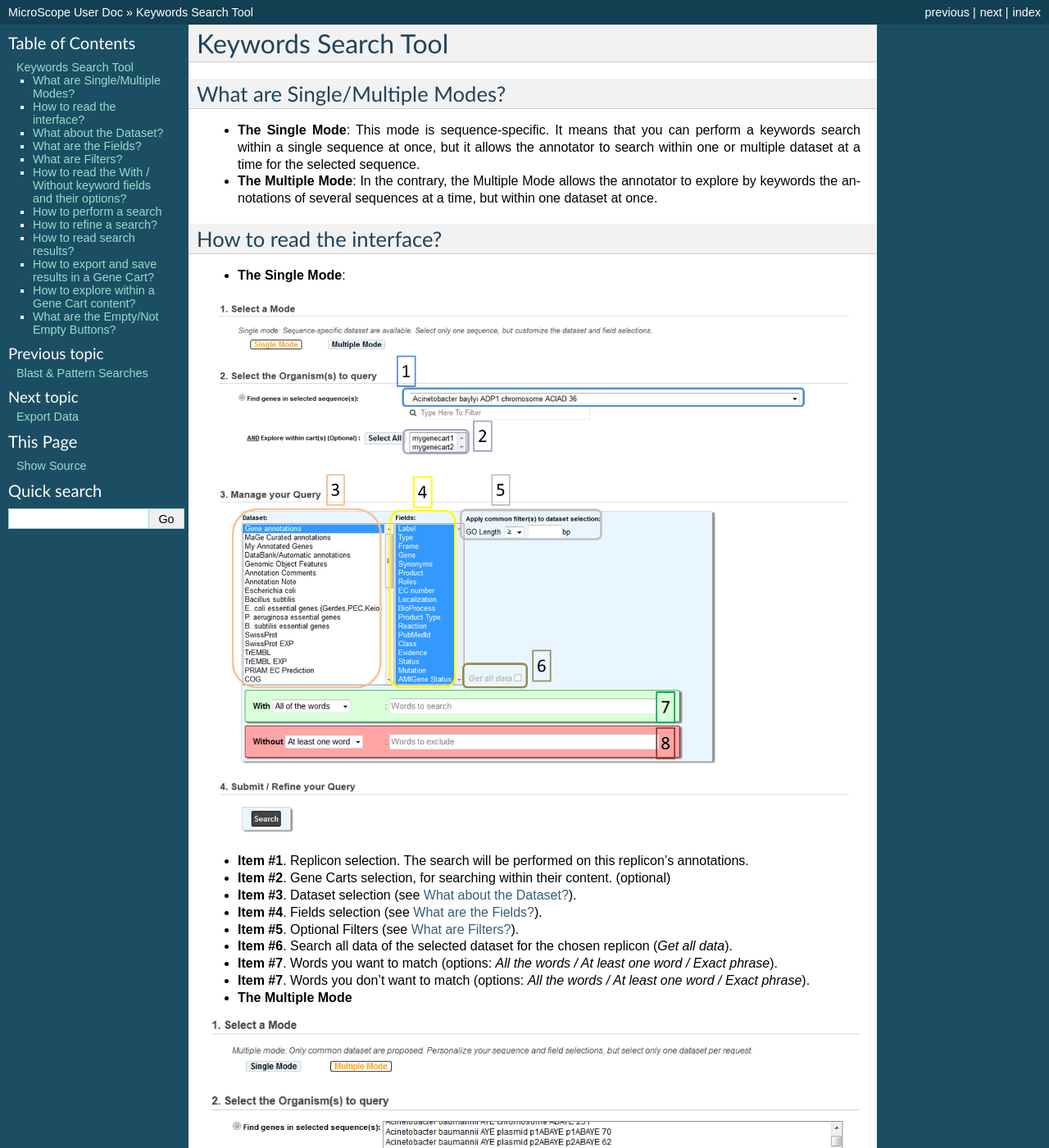
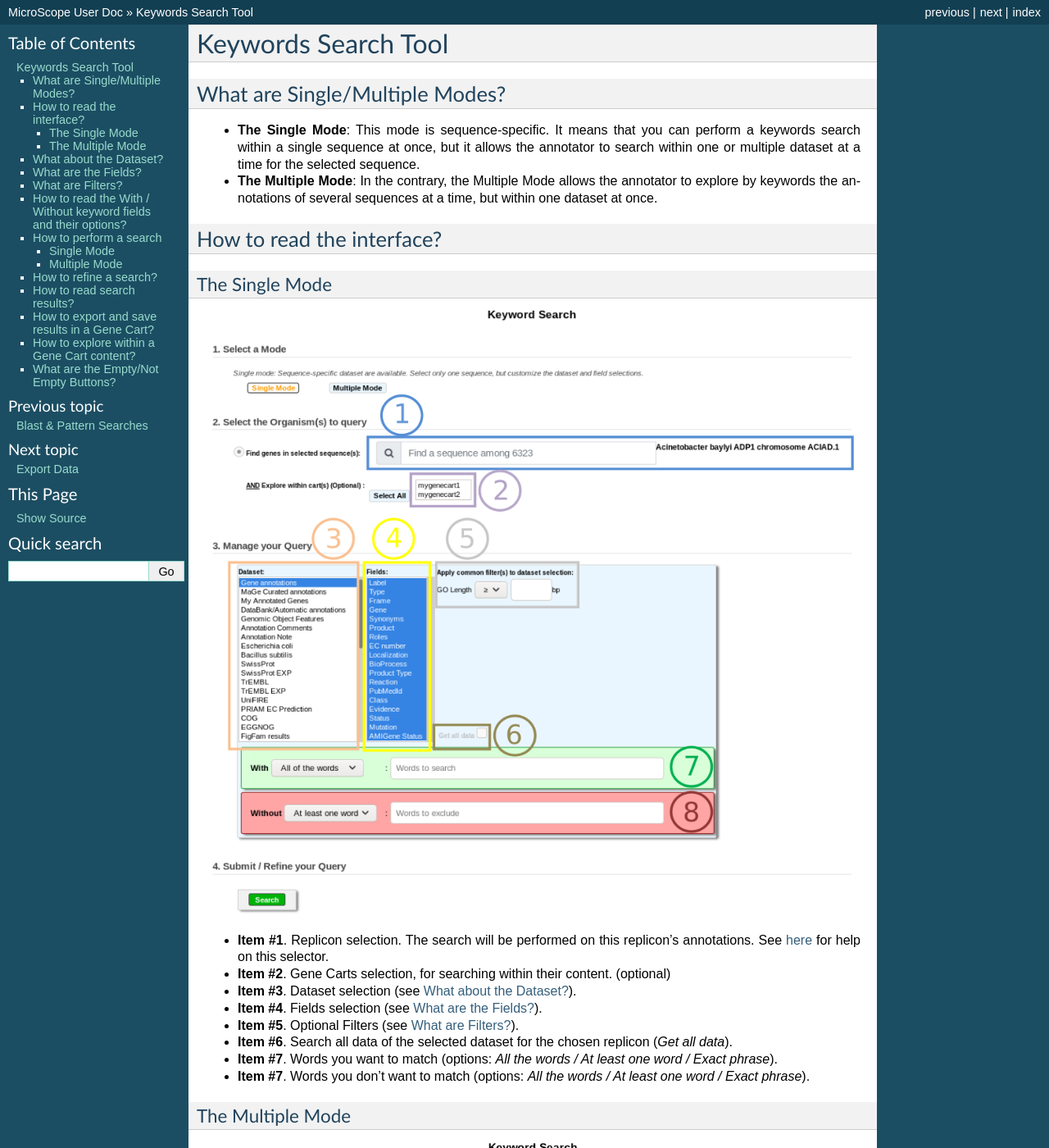
Before and after one commit to labgem/microscope-user-doc, a Sphinx documentation site: the page built from docs/content/search/keywords.rst, in a window 1280 px wide and 1400 px high. Shown: the whole window at 82% size. Built offline with Sphinx 7.4.7, drawn with Linux system fonts in a browser that asks for light colours; formulas are drawn with MathJax 3; some of the changed text lies outside the part shown.

Commit message:
Update screenshots, add label, fix titles.

```diff
--- a/docs/content/search/keywords.rst
+++ b/docs/content/search/keywords.rst
@@ -14,12 +16,13 @@ What are Single/Multiple Modes?
 How to read the interface?
 --------------------------
 
-* **The Single Mode**:
+The Single Mode
+~~~~~~~~~~~~~~~
 
 .. image:: img/search_by_keyword.png
 	:width: 100%
 
-* **Item #1**. Replicon selection. The search will be performed on this replicon’s annotations.
+* **Item #1**. Replicon selection. The search will be performed on this replicon’s annotations. See :ref:`here <simple-selector>` for help on this selector.
 * **Item #2**. Gene Carts selection, for searching within their content. (optional)
 * **Item #3**. Dataset selection (see :ref:`datasets`).
 * **Item #4**. Fields selection (see :ref:`fields`).
@@ -29,10 +32,14 @@ How to read the interface?
 * **Item #7**. Words you don’t want to match (options: *All the words / At least one word / Exact phrase*).
 
 
-* **The Multiple Mode**
+The Multiple Mode
+~~~~~~~~~~~~~~~~~
 
-.. image:: img/search_by_keyword_multiple.PNG
+.. image:: img/search_by_keyword_multiple.png
 	:width: 100%
+
+The interface is rather similar but uses the advanced selector.
+See :ref:`here <advanced-selector>` for help on how to use this selector.
 
 .. _datasets:
 
@@ -138,7 +145,8 @@ How to read the With / Without keyword fields and their options?
 How to perform a search
 -----------------------
 
-* **Single Mode**
+Single Mode
+~~~~~~~~~~~
 
 	* **1**. Select the reference replicon you want to explore (see **Item #1** :ref:`here <interface>`)
 	* **2**. Select eventually one or more Gene(s) Cart(s) (see **Item #2** :ref:`here <interface>`, optional).
@@ -157,7 +165,8 @@ How to perform a search
 	* **8**. Browse the results. Matched keywords will be highlighted in yellow.
 	* **9**. Eventually, proceed to a Refined Search from the previous results, or :ref:`export the results into a Gene Cart <genecarts>`.
 
-* **Multiple Mode**
+Multiple Mode
+~~~~~~~~~~~~~
 
 	* **1**. Select one or more reference replicon(s) you want to explore (see **Item #1** :ref:`here <interface>`) **OR** select one or more Gene(s) Cart(s) (see **Item #2** :ref:`here <interface>`, optional).
 
```
Also changed, not shown: other parts of docs/content/search/keywords.rst (+2 -0 lines), docs/content/search/img/search_by_keyword.png, docs/content/search/img/search_by_keyword.svg (added), docs/content/search/img/search_by_keyword_base.png (added), docs/content/search/img/search_by_keyword_multiple.PNG (deleted), docs/content/search/img/search_by_keyword_multiple.png (added).
